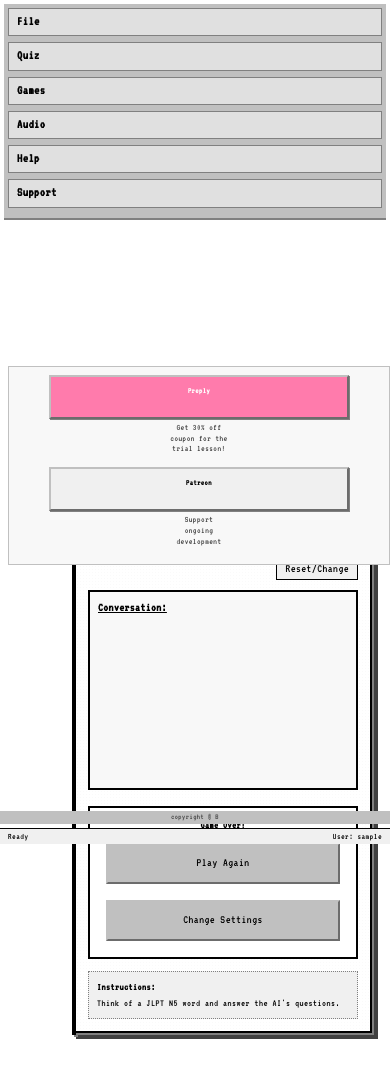
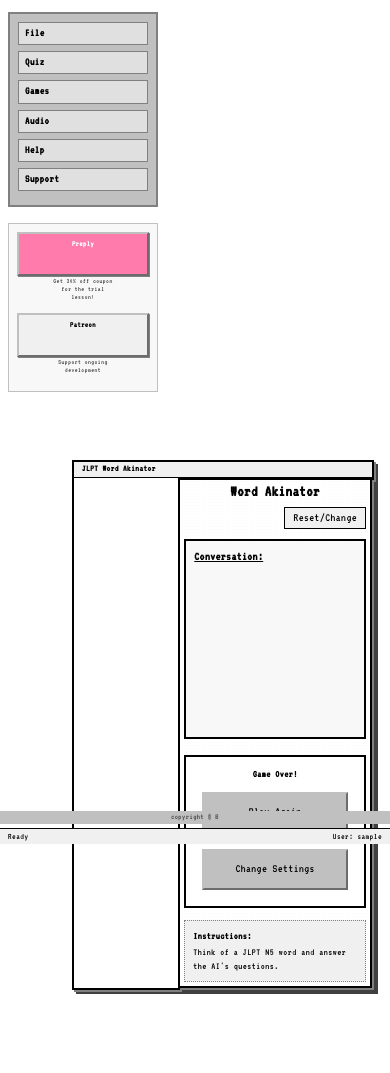
Before and after one commit to juuwaah/practice_japanese_b, a Flask app: page /akinator/game in a window 390 px wide. After the commit the page ends 994 px from the top, so only its background shows below. Run offline with Flask 3, Linux system fonts and the light colour scheme; the visitor is signed in with stand-in values (Sample User, id 1); parts of the project's set-up code (start-up, migrations or seed data) failed here and were passed over; some web fonts are replaced.

Commit message:
Fix mobile menu layout and PC zoom issues
1. Fix PC zoom issue:
   - Strict media query conditions to prevent menu changes at 200%+ zoom
   - Only apply mobile styles to actual mobile devices/orientations

2. Fix mobile menu layout:
   - Menu bar now uses left 30% of screen width (min 200px, max 300px)
   - Proper document flow (no fixed positioning or overlapping)
   - Left-aligned with small margins for better appearance
   - Text wrapping enabled for long menu items
   - External links (Preply/Patreon) also in left sidebar area

3. Content layout improvements:
   - Main content uses remaining 68% of screen space
   - Proper spacing and margins on mobile
   - Clear left float to prevent content overlap

4. Responsive breakpoints:
   - Tablet/mobile: 768px and portrait orientation OR 480px max
   - Very small screens: 480px with more compact spacing

🤖 Generated with [Claude Code](https://claude.ai/code)

Co-Authored-By: Claude <noreply@anthropic.com>

```diff
--- a/templates/base.html
+++ b/templates/base.html
@@ -16,18 +16,30 @@
 
     <!-- Mobile responsive styles -->
     <style>
-    /* Mobile responsive menu - only apply on small screens */
-    @media (max-width: 768px) {
-      /* Make menu bar vertical on mobile */
-      .menu-bar {
+    /* Mobile responsive menu - only apply on small screens with strict conditions */
+    @media (max-width: 768px) and (orientation: portrait),
+           (max-width: 480px) {
+
+      /* Create mobile layout container */
+      body {
         display: flex !important;
         flex-direction: column !important;
-        width: 100% !important;
-        position: relative !important;
+      }
+
+      /* Mobile navigation sidebar - left 30% of screen */
+      .menu-bar {
+        position: static !important;
+        width: 30% !important;
+        min-width: 200px !important;
+        max-width: 300px !important;
+        float: left !important;
+        display: flex !important;
+        flex-direction: column !important;
         background: #C0C0C0 !important;
-        border-bottom: 2px solid #808080 !important;
+        border: 2px solid #808080 !important;
         padding: 8px !important;
-        margin-bottom: 16px !important;
+        margin: 8px 0 16px 8px !important;
+        box-sizing: border-box !important;
       }
 
       /* Stack menu items vertically */
@@ -41,12 +53,15 @@
       .menu-item {
         display: block !important;
         width: 100% !important;
-        padding: 8px 12px !important;
+        padding: 6px 8px !important;
         background: #E0E0E0 !important;
         border: 1px solid #808080 !important;
         text-align: left !important;
-        font-size: 14px !important;
+        font-size: 12px !important;
         margin-bottom: 2px !important;
+        word-wrap: break-word !important;
+        white-space: normal !important;
+        line-height: 1.2 !important;
       }
 
       /* Menu content positioning for mobile */
@@ -69,11 +84,13 @@
       /* Menu links styling for mobile */
       .menu-content a {
         display: block !important;
-        padding: 8px 12px !important;
-        font-size: 12px !important;
+        padding: 6px 8px !important;
+        font-size: 10px !important;
         border-bottom: 1px dotted #C0C0C0 !important;
         text-decoration: none !important;
         color: #000 !important;
+        word-wrap: break-word !important;
+        white-space: normal !important;
       }
 
       .menu-content a:hover {
@@ -84,23 +101,27 @@
         border-bottom: none !important;
       }
 
-      /* Move external links section to appear right after menu */
+      /* External links section - also in left sidebar area */
       .external-links-section {
-        position: relative !important;
-        width: 100% !important;
+        position: static !important;
+        width: 30% !important;
+        min-width: 200px !important;
+        max-width: 300px !important;
+        float: left !important;
         display: flex !important;
         flex-direction: column !important;
-        align-items: center !important;
-        padding: 12px !important;
+        align-items: stretch !important;
+        padding: 8px !important;
         background: #F8F8F8 !important;
         border: 1px solid #C0C0C0 !important;
-        margin-bottom: 16px !important;
+        margin: 0 0 16px 8px !important;
+        box-sizing: border-box !important;
+        clear: left !important;
       }
 
       /* External link containers */
       .external-link-container {
         width: 100% !important;
-        max-width: 300px !important;
         margin-bottom: 8px !important;
         text-align: center !important;
       }
@@ -108,16 +129,27 @@
       /* External link buttons */
       .external-link-btn {
         width: 100% !important;
-        padding: 12px !important;
-        font-size: 14px !important;
+        padding: 8px 4px !important;
+        font-size: 11px !important;
         display: block !important;
+        word-wrap: break-word !important;
+        white-space: normal !important;
+        line-height: 1.2 !important;
       }
 
       /* Button descriptions */
       .btn-description {
-        font-size: 10px !important;
-        margin-top: 4px !important;
-        line-height: 1.2 !important;
+        font-size: 8px !important;
+        margin-top: 2px !important;
+        line-height: 1.1 !important;
+      }
+
+      /* Main content area - use remaining space */
+      .main-content {
+        margin-left: 32% !important;
+        padding: 8px !important;
+        width: auto !important;
+        box-sizing: border-box !important;
       }
 
       /* Hide tool palette on mobile as it's not touch-friendly */
@@ -126,33 +158,36 @@
       }
     }
 
-    /* Very small screens - compact everything further */
+    /* Very small screens - more compact */
     @media (max-width: 480px) {
-      .menu-bar {
-        padding: 4px !important;
+      .menu-bar,
+      .external-links-section {
+        min-width: 150px !important;
+        margin-left: 4px !important;
       }
 
       .menu-item {
-        padding: 6px 8px !important;
-        font-size: 13px !important;
+        padding: 4px 6px !important;
+        font-size: 11px !important;
       }
 
       .menu-content a {
-        padding: 6px 8px !important;
-        font-size: 11px !important;
-      }
-
-      .external-links-section {
-        padding: 8px !important;
+        padding: 4px 6px !important;
+        font-size: 9px !important;
       }
 
       .external-link-btn {
-        padding: 10px !important;
-        font-size: 13px !important;
+        padding: 6px 4px !important;
+        font-size: 10px !important;
       }
 
       .btn-description {
-        font-size: 9px !important;
+        font-size: 7px !important;
+      }
+
+      .main-content {
+        margin-left: 35% !important;
+        padding: 4px !important;
       }
     }
     </style>
```
